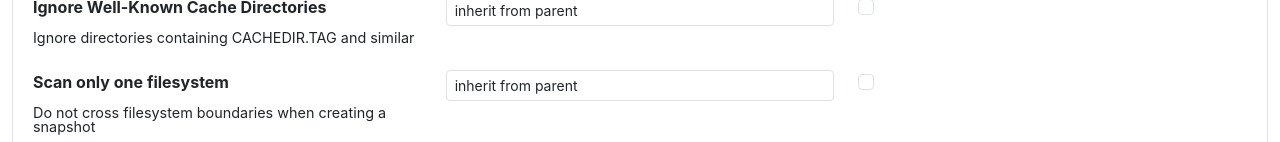
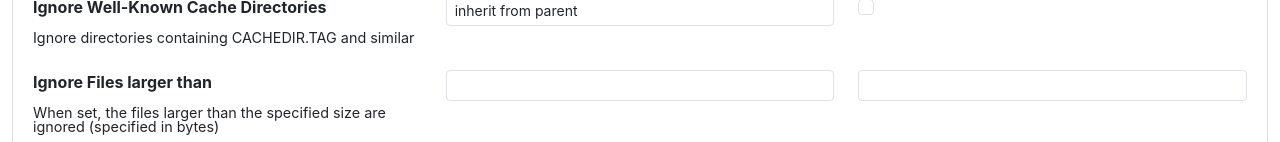
Before and after one commit to kopia/htmlui, a React (Vite) app: page /policies/edit in a window 1280 px wide. Both pictures are taken after a click on the button "Files". Shown: the part 658-800 px from the top of the page. Built offline with nearby package versions, Linux system fonts and the light colour scheme; no server answers.

Commit message:
feat(ui): add max file size field to policy editor (#321)

```diff
--- a/src/components/policy-editor/PolicyEditor.jsx
+++ b/src/components/policy-editor/PolicyEditor.jsx
@@ -325,6 +325,11 @@ export class PolicyEditor extends Component {
                                 {EffectiveBooleanValue(this, "files.ignoreCacheDirs")}
                             </Row>
                             <Row>
+                                <LabelColumn name="Ignore Files larger than" help="When set, the files larger than the specified size are ignored (specified in bytes)" />
+                                <ValueColumn>{OptionalNumberField(this, "", "policy.files.maxFileSize")}</ValueColumn>
+                                {EffectiveValue(this, "files.maxFileSize")}
+                            </Row>
+                            <Row>
                                 <LabelColumn name="Scan only one filesystem" help="Do not cross filesystem boundaries when creating a snapshot" />
                                 <ValueColumn>{OptionalBoolean(this, null, "policy.files.oneFileSystem", "inherit from parent")}</ValueColumn>
                                 {EffectiveBooleanValue(this, "files.oneFileSystem")}
```
